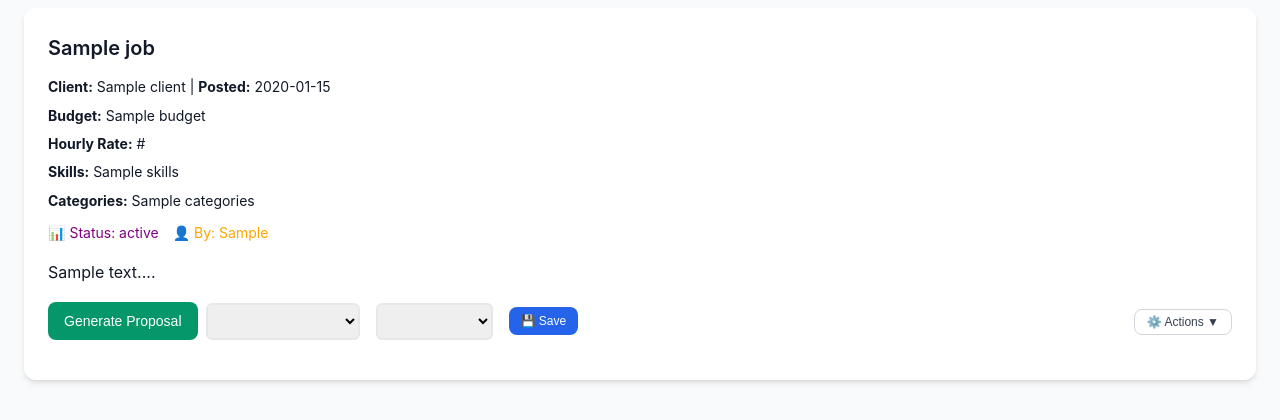
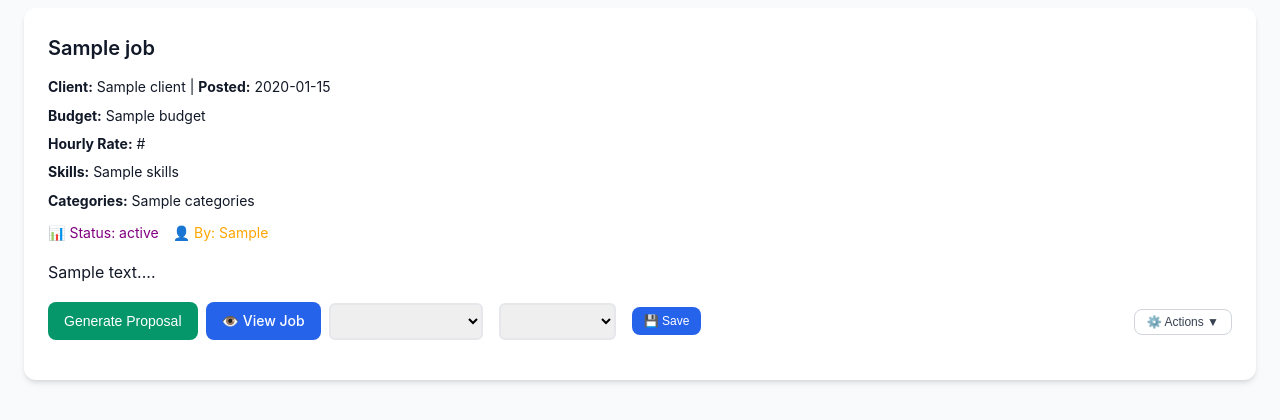
Before and after one commit to mady202220/MindWork, a Flask app: page /rss/1 in a window 1280 px wide. Shown: the part 529-949 px from the top of the page. Run offline with Flask 3, Linux system fonts and the light colour scheme; the visitor is signed in with stand-in values (Sample User, id 1); a database or web service that is not in the repository returns one stand-in record (values such as "Sample title"); some libraries are stand-ins or nearby versions.

Commit message:
Move View Job button outside actions menu

```diff
--- a/templates/rss_jobs.html
+++ b/templates/rss_jobs.html
@@ -124,6 +124,7 @@
             <!-- Main Actions -->
             <div style="display: flex; flex-wrap: wrap; gap: 8px; margin: 16px 0; align-items: center;">
                 <button class="btn btn-success" onclick="generateProposal('{{ job[0] }}', {{ current_feed[0] }})">Generate Proposal</button>
+                <a href="{{ job[3] }}" target="_blank" class="btn btn-primary">👁️ View Job</a>
 
                 <!-- Job Status Dropdowns -->
                 <select id="job-proposal-status-{{ job[0] }}" style="padding: 8px; border: 2px solid var(--gray-200); border-radius: 6px; margin-right: 8px;" data-current="{{ job[25] if job|length > 25 else 'Not Submitted' }}">
@@ -156,7 +157,6 @@
             <!-- Collapsible Actions -->
             <div id="actions-{{ job[0] }}" style="display: none; margin-top: 12px; padding: 16px; background: var(--gray-50); border-radius: 8px; border-left: 4px solid var(--primary-blue);">
                 <div style="display: flex; flex-wrap: wrap; gap: 8px; margin-bottom: 12px;">
-                    <a href="{{ job[3] }}" target="_blank" class="btn btn-primary btn-sm">View Job</a>
                     <button class="btn btn-danger btn-sm" onclick="deleteJob('{{ job[0] }}')">🗑️ Delete</button>
                 </div>
             </div>
```
